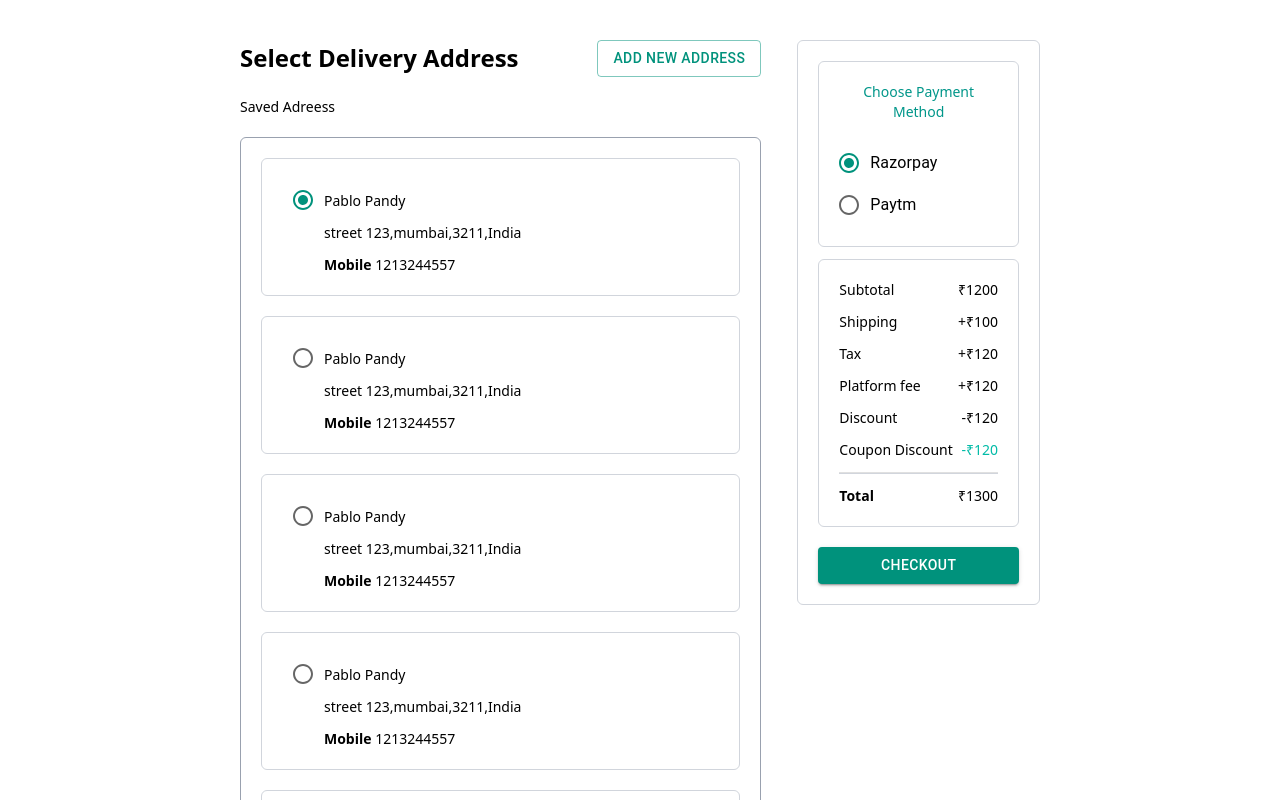
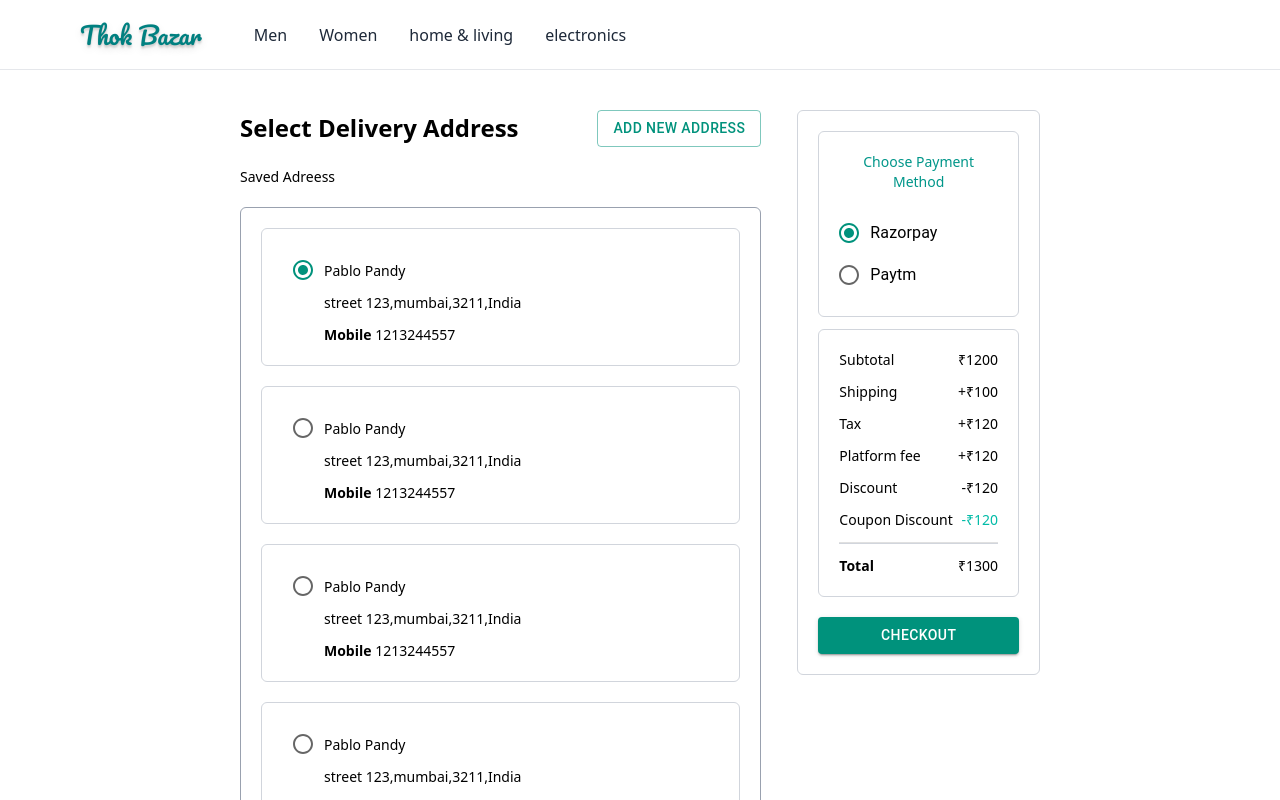
Before and after one commit to himanshugupta2068ba/thok-bazar, a React (Vite) app in the folder frontend/: page / in a window 1280 px wide. Shown: the top 800 px of the page. Built offline with nearby package versions, Linux system fonts and the light colour scheme.

Commit message:
feat: implement Navbar component with category dropdown and add main category data

```diff
--- a/frontend/src/App.tsx
+++ b/frontend/src/App.tsx
@@ -8,12 +8,14 @@ import { Footer } from './customer/Footer/Footer'
 import { ProductDetails } from './customer/pages/Product/ProductDetails/ProductDetails'
 import { Cart } from './customer/pages/Cart/cart'
 import { Checkout } from './customer/pages/Checkout/Checkout'
+import { Navbar } from './customer/Navbar/Navbar'
 
 function App() {
 
 
   return (
   <ThemeProvider theme={customTheme}>
+    <Navbar/>
       {/* <Home /> */}
       {/* <Products/>
       */}
--- /dev/null
+++ b/frontend/src/customer/Navbar/Category.tsx
@@ -0,0 +1,9 @@
+import { Box } from "@mui/material"
+
+export const CategorySheet = () => {
+    return (
+        <Box className="w-full h-40 bg-white border-b border-gray-200 shadow-md flex items-center justify-center">
+          <h2 className="text-gray-600">Subcategory Sheet Placeholder</h2>
+        </Box>
+    )
+}
--- /dev/null
+++ b/frontend/src/customer/Navbar/Navbar.css
@@ -0,0 +1,8 @@
+@import "tailwindcss";
+
+.logo{
+   font-family: "pacifico", cursive;
+   font-weight: 400;
+   font-style: normal;
+   color: teal;
+}
--- /dev/null
+++ b/frontend/src/customer/Navbar/Navbar.tsx
@@ -0,0 +1,45 @@
+import React, { useState } from "react";
+import { Menu } from "@mui/icons-material";
+import { Box, IconButton, useMediaQuery, useTheme } from "@mui/material";
+import "./Navbar.css";
+import mainCategory from "../../data/category/mainCategory";
+import { CategorySheet } from "./Category";
+export const Navbar = () => {
+  const theme = useTheme();
+  const isLarge = useMediaQuery(theme.breakpoints.up("lg"));
+  const [showSheet,setShowSheet]=useState(false);
+  return (
+    <Box className="sticky top-0 left-0 right-0 bg-white blur-bg bg-opacity-80">
+      <div className="flex items-center justify-between px-5 lg:px-20 h-17.5 border-b border-gray-200">
+        <div className="flex items-center gap-9">
+          <div className="flex items-center gap-2">
+            {!isLarge ? (
+              <IconButton>
+                <Menu className="text-gray-700" sx={{ fontSize: 29 }} />
+              </IconButton>
+            ) : null}
+            <h1 className="logo text-shadow-lg text-lg md:text-2xl">
+              Thok Bazar
+            </h1>
+          </div>
+          <ul className="flex items-center font-medium text-gray-800">
+            {mainCategory.map((item) => (
+              <li
+              onMouseLeave={()=>setShowSheet(false)}
+                onMouseEnter={()=>setShowSheet(true)}
+
+              key={item.categoryid} className="mainCategory hover:text-teal-600 cursor-pointer hover:border-b-2 h-17 px-4 border[#00927] flex items-center">
+                {item.name}
+              </li>
+            ))}
+          </ul>
+        </div>
+      </div>
+      {showSheet && isLarge && (
+        <Box className="w-full h-40 bg-white border-b border-gray-200 shadow-md flex items-center justify-center">
+          <CategorySheet />
+        </Box>
+      )}
+    </Box>
+  );
+};
--- /dev/null
+++ b/frontend/src/data/category/mainCategory.tsx
@@ -0,0 +1,23 @@
+const mainCategory=[
+    {
+        name:"Men",
+        categoryid:"men",
+        level:1
+    },
+    {
+        name:"Women",
+        categoryid:"women",
+        level:1
+    },
+    {
+        name:"home & living",
+        categoryid:"home-and-living",
+        level:1
+    },
+    {
+        name:"electronics",
+        categoryid:"electronics",
+        level:1
+    }
+]
+export default mainCategory;
--- /dev/null
+++ b/frontend/src/data/category/subCategory.tsx
@@ -0,0 +1,243 @@
+export const categories = [
+  {
+    name: "Men",
+    categoryid: "men",
+    level: 1,
+    subcategories: [
+      {
+        name: "Top Wear",
+        categoryid: "men-topwear",
+        level: 2,
+        items: [
+          "T-Shirts",
+          "Casual Shirts",
+          "Formal Shirts",
+          "Sweatshirts",
+          "Jackets",
+          "Blazers"
+        ]
+      },
+      {
+        name: "Bottom Wear",
+        categoryid: "men-bottomwear",
+        level: 2,
+        items: [
+          "Jeans",
+          "Casual Trousers",
+          "Formal Trousers",
+          "Track Pants",
+          "Shorts"
+        ]
+      },
+      {
+        name: "Footwear",
+        categoryid: "men-footwear",
+        level: 2,
+        items: [
+          "Sports Shoes",
+          "Casual Shoes",
+          "Formal Shoes",
+          "Sandals",
+          "Flip-Flops"
+        ]
+      },
+      {
+        name: "Accessories",
+        categoryid: "men-accessories",
+        level: 2,
+        items: [
+          "Watches",
+          "Belts",
+          "Wallets",
+          "Caps",
+          "Sunglasses"
+        ]
+      },
+      {
+        name: "Innerwear & Sleepwear",
+        categoryid: "men-innerwear",
+        level: 2,
+        items: [
+          "Briefs & Trunks",
+          "Vests",
+          "Boxers",
+          "Nightwear"
+        ]
+      }
+    ]
+  },
+
+  {
+    name: "Women",
+    categoryid: "women",
+    level: 1,
+    subcategories: [
+      {
+        name: "Indian Wear",
+        categoryid: "women-indianwear",
+        level: 2,
+        items: [
+          "Kurtas & Kurtis",
+          "Sarees",
+          "Lehengas",
+          "Dress Materials",
+          "Dupattas"
+        ]
+      },
+      {
+        name: "Western Wear",
+        categoryid: "women-westernwear",
+        level: 2,
+        items: [
+          "Tops",
+          "Dresses",
+          "Jeans",
+          "Skirts",
+          "Jackets"
+        ]
+      },
+      {
+        name: "Footwear",
+        categoryid: "women-footwear",
+        level: 2,
+        items: [
+          "Flats",
+          "Heels",
+          "Wedges",
+          "Boots",
+          "Sports Shoes"
+        ]
+      },
+      {
+        name: "Beauty & Personal Care",
+        categoryid: "women-beauty",
+        level: 2,
+        items: [
+          "Makeup",
+          "Skincare",
+          "Haircare",
+          "Fragrances"
+        ]
+      },
+      {
+        name: "Jewellery",
+        categoryid: "women-jewellery",
+        level: 2,
+        items: [
+          "Earrings",
+          "Necklaces",
+          "Bangles",
+          "Rings"
+        ]
+      }
+    ]
+  },
+
+  {
+    name: "Home & Living",
+    categoryid: "home-and-living",
+    level: 1,
+    subcategories: [
+      {
+        name: "Home Decor",
+        categoryid: "home-decor",
+        level: 2,
+        items: [
+          "Wall Art",
+          "Wall Clocks",
+          "Lamps & Lighting",
+          "Showpieces",
+          "Mirrors"
+        ]
+      },
+      {
+        name: "Furniture",
+        categoryid: "furniture",
+        level: 2,
+        items: [
+          "Sofas",
+          "Beds",
+          "Dining Tables",
+          "Wardrobes",
+          "Chairs"
+        ]
+      },
+      {
+        name: "Kitchen & Dining",
+        categoryid: "kitchen-dining",
+        level: 2,
+        items: [
+          "Cookware",
+          "Dinner Sets",
+          "Storage Containers",
+          "Kitchen Tools"
+        ]
+      },
+      {
+        name: "Home Furnishing",
+        categoryid: "home-furnishing",
+        level: 2,
+        items: [
+          "Bedsheets",
+          "Curtains",
+          "Cushion Covers",
+          "Carpets"
+        ]
+      }
+    ]
+  },
+
+  {
+    name: "Electronics",
+    categoryid: "electronics",
+    level: 1,
+    subcategories: [
+      {
+        name: "Mobiles & Accessories",
+        categoryid: "mobiles",
+        level: 2,
+        items: [
+          "Smartphones",
+          "Mobile Covers",
+          "Power Banks",
+          "Chargers",
+          "Earphones"
+        ]
+      },
+      {
+        name: "Computers",
+        categoryid: "computers",
+        level: 2,
+        items: [
+          "Laptops",
+          "Desktops",
+          "Monitors",
+          "Keyboards",
+          "Mouse"
+        ]
+      },
+      {
+        name: "TV & Appliances",
+        categoryid: "tv-appliances",
+        level: 2,
+        items: [
+          "Smart TVs",
+          "Refrigerators",
+          "Washing Machines",
+          "Air Conditioners"
+        ]
+      },
+      {
+        name: "Audio",
+        categoryid: "audio",
+        level: 2,
+        items: [
+          "Bluetooth Speakers",
+          "Soundbars",
+          "Headphones"
+        ]
+      }
+    ]
+  }
+];
+export default categories;
```
